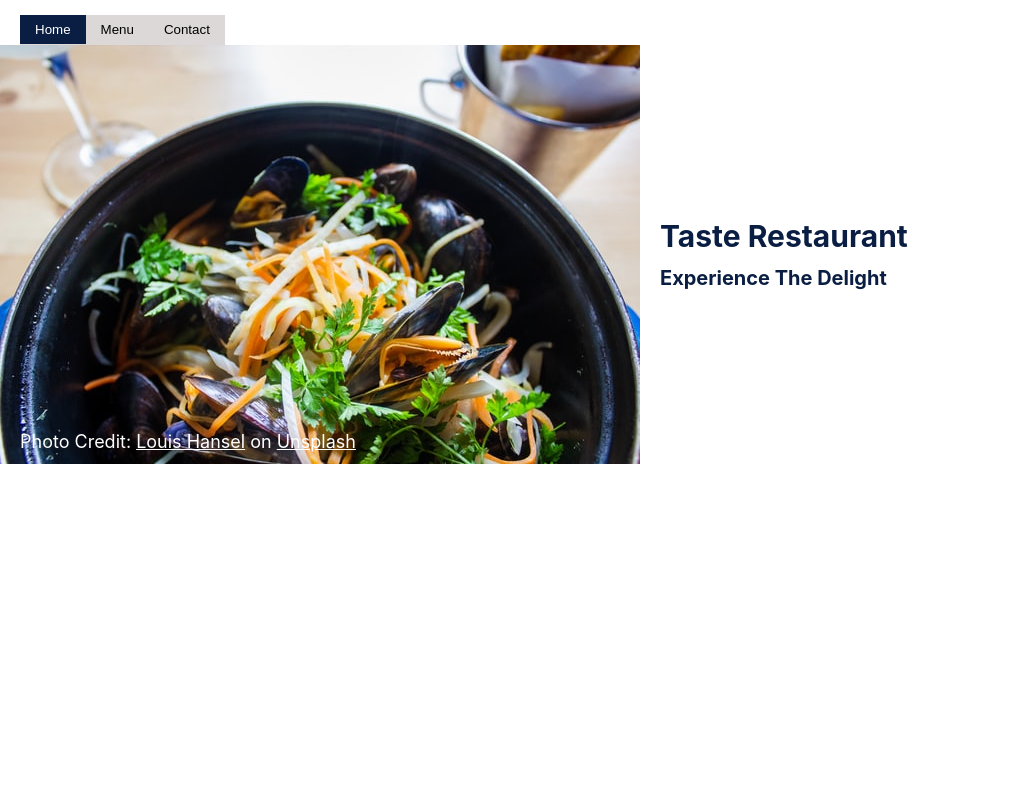
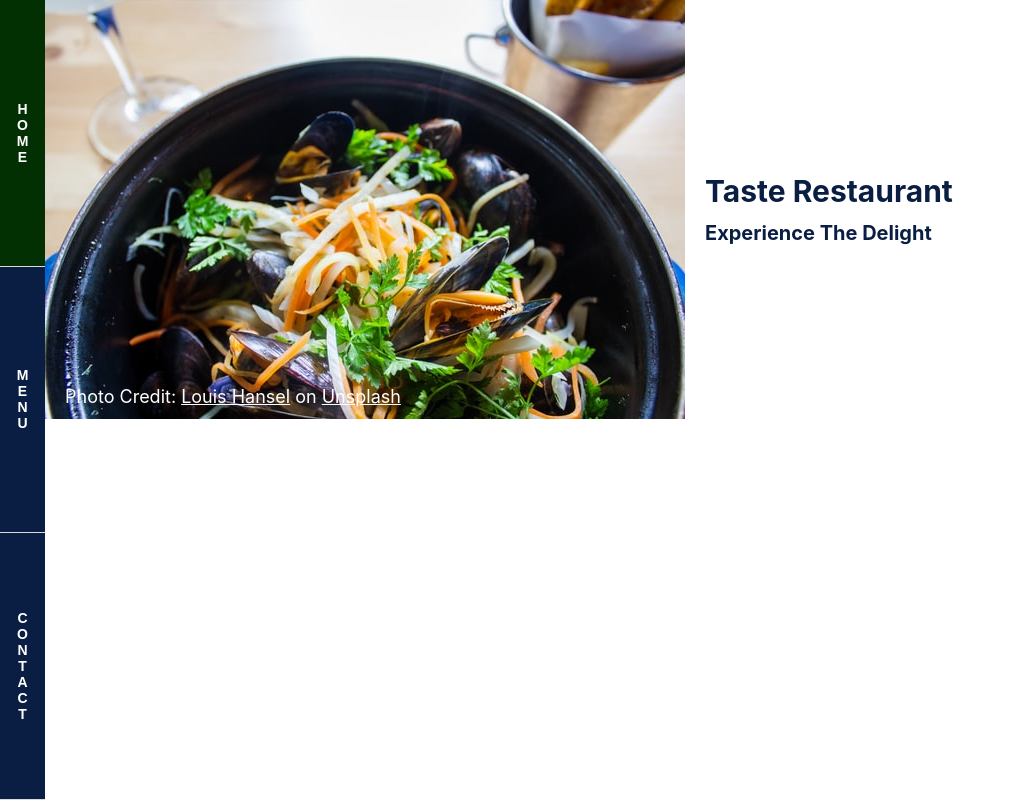
Before and after one commit to chasscepts/restaurant-page, a website built with webpack: page dist/index.html in a window 1280 px wide. Shown: the whole page, without its empty margins (0-1016 px from the left). Built offline with nearby package versions, Linux system fonts and the light colour scheme.

Commit message:
Style header

```diff
--- a/src/header.js
+++ b/src/header.js
@@ -26,13 +26,16 @@ const elementSetup = (() => {
   ['Home', 'Menu', 'Contact'].forEach((item) => {
     const btn = document.createElement('button');
     btn.classList.add('tab-header');
-    btn.textContent = item;
     const page = item.toLowerCase();
     btn.addEventListener('click', () => handleClick(btn, page));
     if (!homeHeader) {
       homeHeader = btn;
     }
     nav.append(btn);
+
+    const span = document.createElement('span');
+    span.textContent = item;
+    btn.append(span);
   });
 
   return { element, homeHeader };
--- a/src/index.js
+++ b/src/index.js
@@ -3,10 +3,19 @@ import home from './home';
 import './style.scss';
 
 const root = document.querySelector('#content');
+const main = document.createElement('div');
+main.classList.add('main');
+root.append(header.element);
+root.append(main);
 
-root.append(header.element);
-root.append(home());
+const pages = {
+  home: home(),
+};
 
 header.setListener((page) => {
-
+  main.innerHTML = '';
+  const body = pages[page];
+  if (body) {
+    main.append(body);
+  }
 });
--- a/src/style.scss
+++ b/src/style.scss
@@ -2,6 +2,7 @@ $color-white: #fff;
 $color-light: #fff;
 $color-muted: #9da5af;
 $color-blue: #091e42;
+$color-green: #033003;
 $color-faint: #dbd8d7;
 
 $break-points: (
@@ -61,26 +62,45 @@ h6 {
 }
 
 .main-header {
-  position: sticky;
+  position: absolute;
   top: 0;
-  padding: 15px 20px 0;
+  left: 0;
+  width: 45px;
+  height: 100vh;
 
   nav {
-    display: flex;
+    height: 100%;
+    display: grid;
+    grid-template-rows: repeat(3, 1fr);
 
     .tab-header {
+      width: 100%;
+      display: flex;
+      align-items: center;
+      justify-content: center;
       outline: none;
       border: none;
       border-bottom: 1px solid $color-faint;
-      padding: 7px 15px;
-      background-color: $color-faint;
+      background-color: $color-blue;
+      color: $color-light;
 
       &.active {
-        background-color: $color-blue;
-        color: $color-light;
+        background-color: $color-green;
+      }
+
+      span {
+        writing-mode: vertical-rl;
+        text-orientation: upright;
+        font-weight: bold;
+        font-size: 0.7rem;
+        text-transform: uppercase;
       }
     }
   }
+}
+
+.main {
+  padding-left: 45px;
 }
 
 .home-wrap {
```
